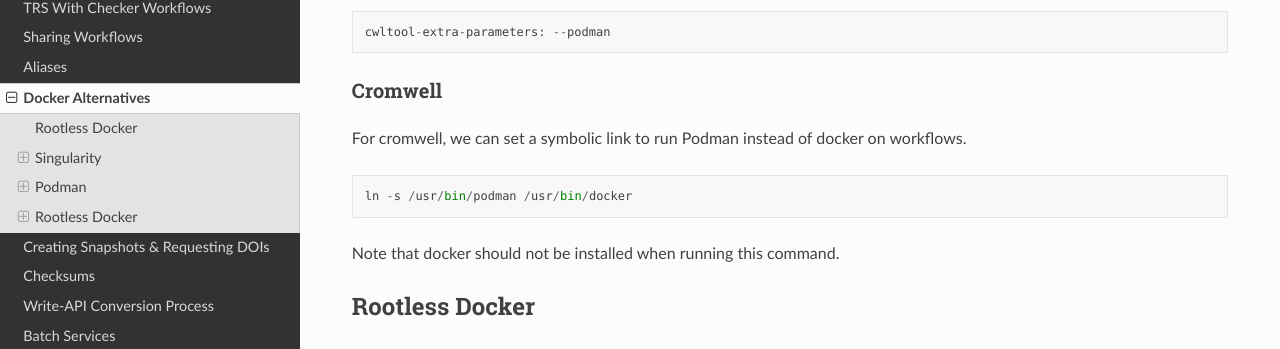
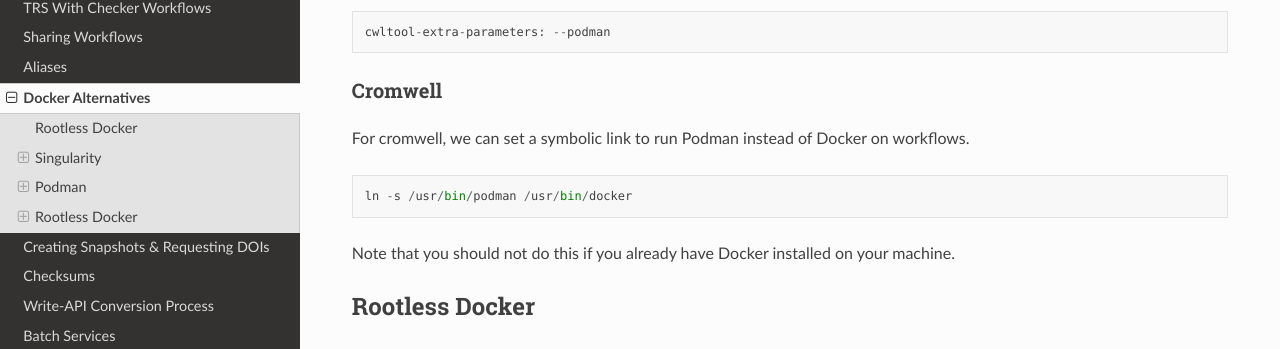
Before and after one commit to dockstore/dockstore-documentation, a Sphinx documentation site: the page built from docs/advanced-topics/docker-alternatives.rst, in a window 1280 px wide and 900 px high, scrolled down 2053 px. Shown: the part 129-478 px from the top of the window. Built offline with Sphinx 7.4.7 and the Read the Docs theme 2.0.0, drawn with Linux system fonts in a browser that asks for light colours.

Commit message:
renamed docker to Docker

```diff
--- a/docs/advanced-topics/docker-alternatives.rst
+++ b/docs/advanced-topics/docker-alternatives.rst
@@ -96,12 +96,12 @@
 
 Cromwell
 ~~~~~~~~
-For cromwell, we can set a symbolic link to run Podman instead of docker on workflows.
+For cromwell, we can set a symbolic link to run Podman instead of Docker on workflows.
 ::
 
     ln -s /usr/bin/podman /usr/bin/docker
 
-Note that docker should not be installed when running this command.
+Note that you should not do this if you already have Docker installed on your machine.
 
 Rootless Docker
 ---------------
```
